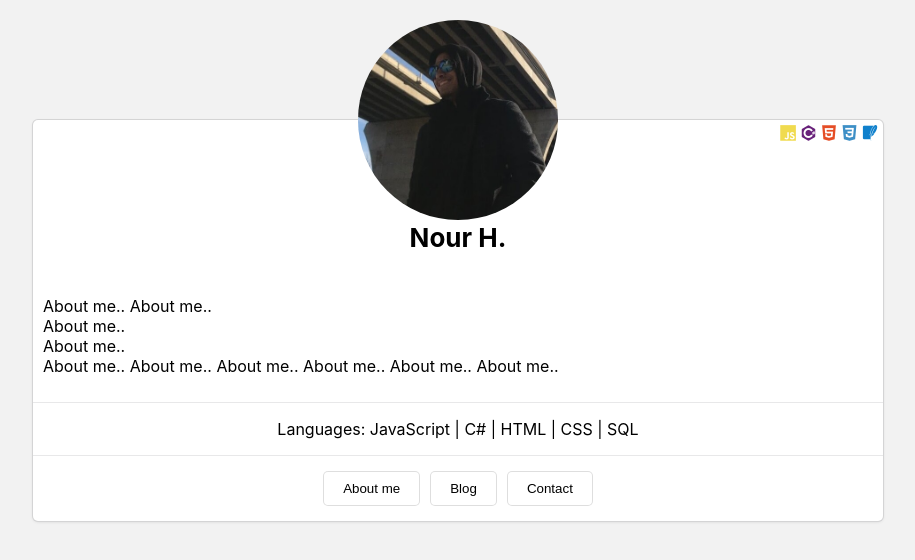
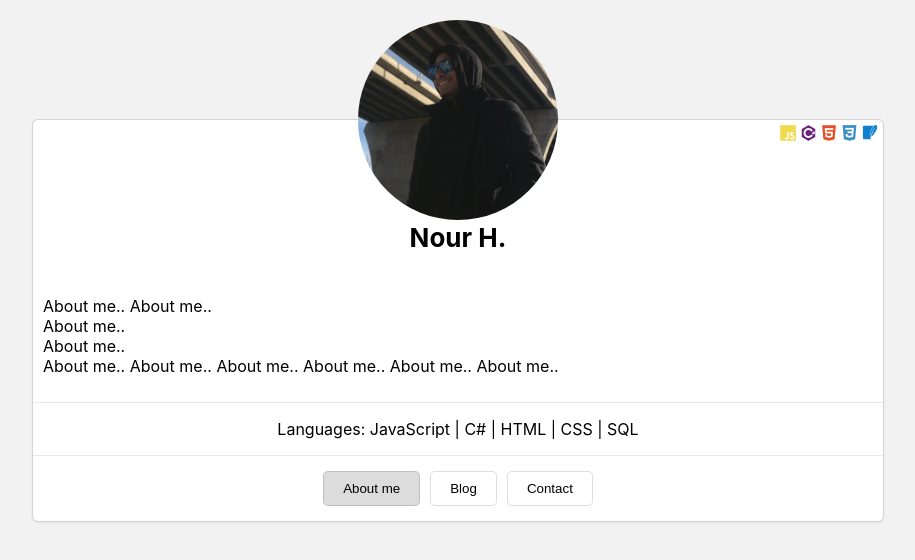
Before and after one commit to nourHalhoul/nourhalhoul.github.io, a React (Create React App) app: page / in a window 1280 px wide. In both pictures the pointer is over the button "About me". Shown: the top 560 px of the page, without its empty margins (182-1097 px from the left). Built offline with nearby package versions, Linux system fonts and the light colour scheme.

Commit message:
testing branch

```diff
--- a/package.json
+++ b/package.json
@@ -10,6 +10,7 @@
     "react": "^18.1.0",
     "react-dom": "^18.1.0",
     "react-responsive": "^9.0.0-beta.8",
+    "react-router-dom": "^6.3.0",
     "react-scripts": "5.0.1",
     "web-vitals": "^2.1.4"
   },
--- a/src/App.css
+++ b/src/App.css
@@ -69,6 +69,18 @@ body {
   justify-content: center;
 }
 
+.aboutbutton:hover,
+.blogbutton:hover,
+.contactbutton:hover {
+  background: #DCDCDC;
+}
+
+.aboutbutton:active,
+.blogbutton:active,
+.contactbutton:active {
+  background: white;
+}
+
 .aboutbutton,
 .blogbutton,
 .contactbutton {
```
Also changed, not shown: 1 other file (tests, documents, lock files or other folders).
